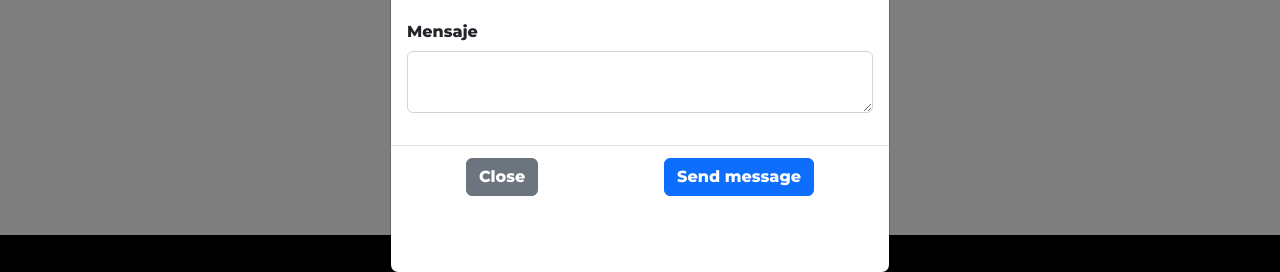
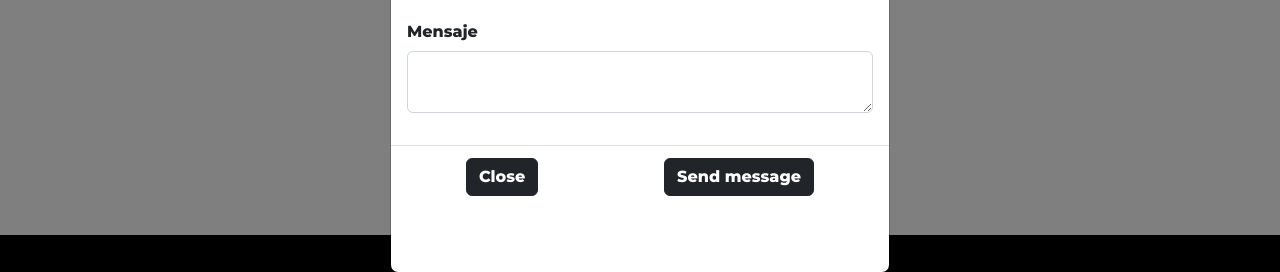
Before and after one commit to fernezfps/FerminMartinez, a plain HTML site: page pages/contacto.html in a window 1280 px wide. Both pictures are taken after a click on the button "Contactar". Shown: the part 463-735 px from the top of the page. Drawn offline with nearby package versions, Linux system fonts and the light colour scheme.

Commit message:
Detalle mínimo en el form contacto

```diff
--- a/pages/contacto.html
+++ b/pages/contacto.html
@@ -102,8 +102,8 @@
                         </form>
                     </div>
                     <div class="modal-footer">
-                        <button type="button" class="btn btn-secondary" data-bs-dismiss="modal">Close</button>
-                        <button type="button" class="btn btn-primary">Send message</button>
+                        <button type="button" class="btn btn-dark" data-bs-dismiss="modal">Close</button>
+                        <button type="button" class="btn btn-dark">Send message</button>
                     </div>
                 </div>
             </div>
```
